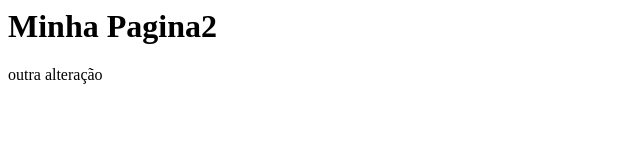
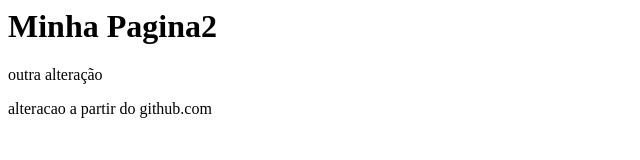
Before and after one commit to joaoschiavon/gamanogithub, a plain HTML site: page index.html in a window 1280 px wide. Shown: the whole page, without its empty margins (0-640 px from the left). Drawn offline with Linux system fonts and the light colour scheme.

Commit message:
Updatede index.hmtl a partir da web no github

```diff
--- a/index.html
+++ b/index.html
@@ -2,5 +2,6 @@
     <body>
         <h1>Minha Pagina2</h1>
         <p>outra alteração</p>
+        <p>alteracao a partir do github.com</p>
     </body>
 </html>
```
